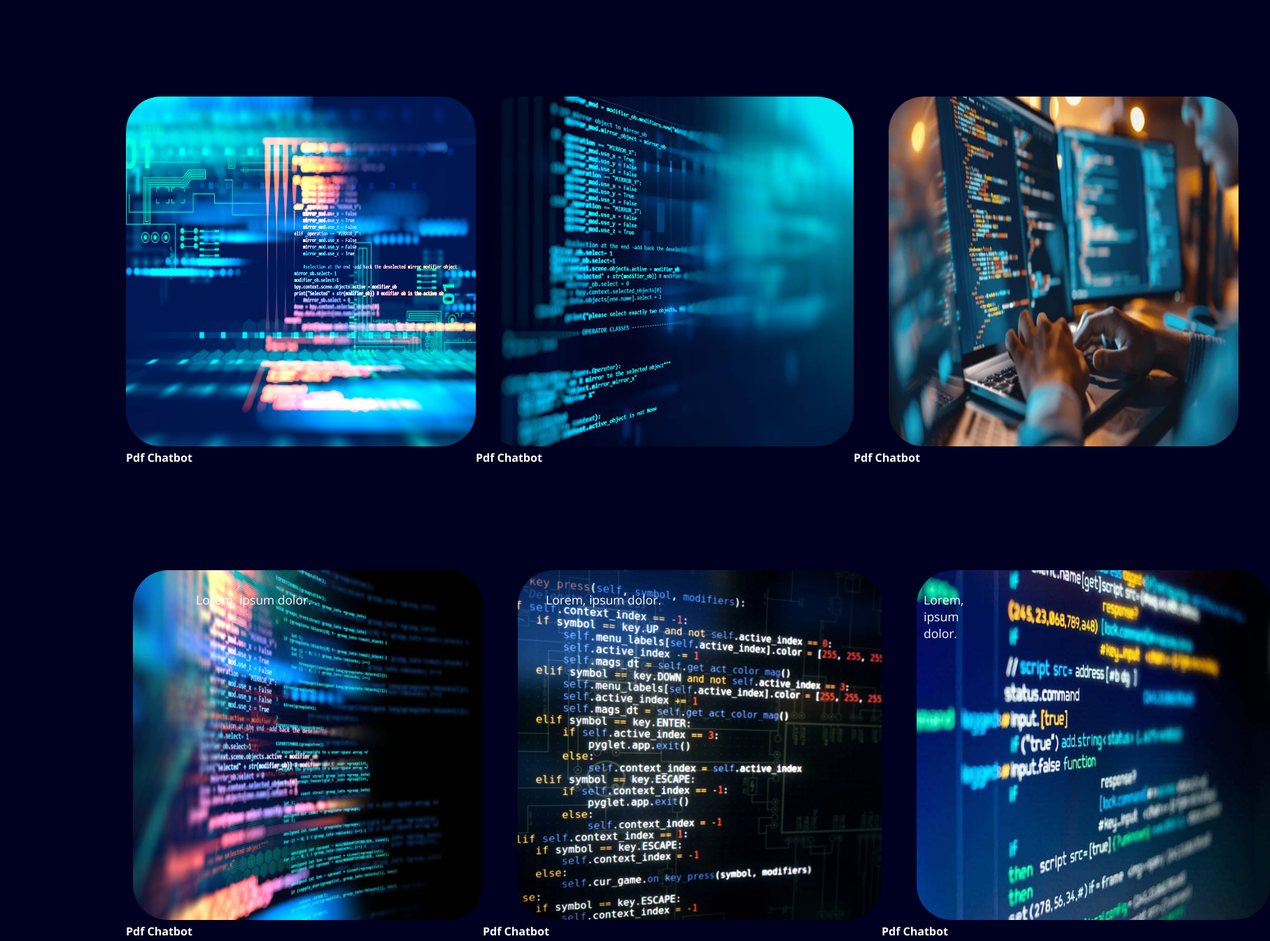
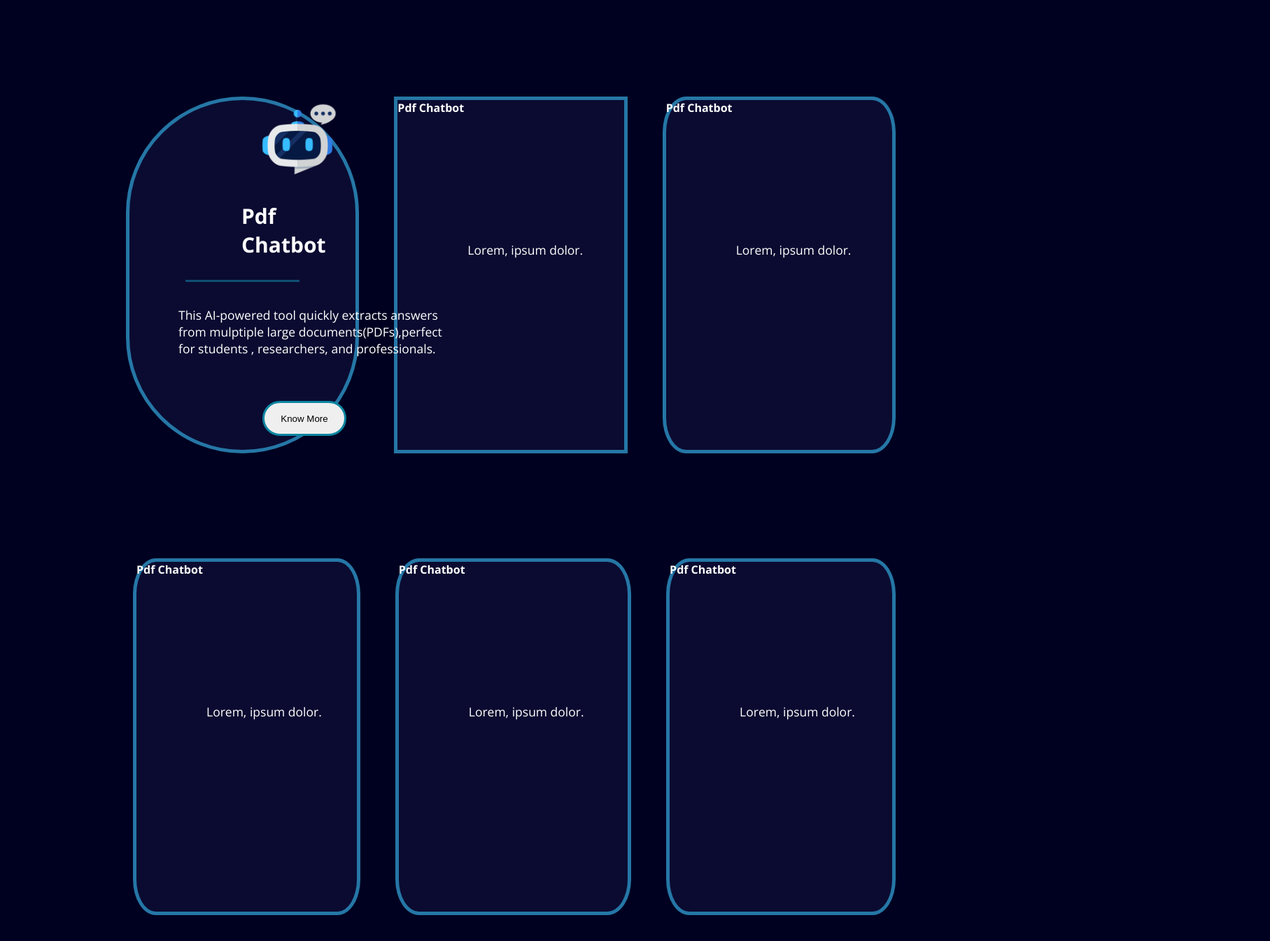
Before and after one commit to Sourishharh/Protfolio, a plain HTML site: page index.html in a window 1280 px wide. Shown: the part 3140-4485 px from the top of the page at 70% size, 1815 px wide, since content can reach past the window. After the commit the page ends 4448 px from the top, so only its background shows below. Drawn offline with nearby package versions, Linux system fonts and the light colour scheme.

Commit message:
all changes

```diff
--- a/index.html
+++ b/index.html
@@ -8,10 +8,13 @@
     <link rel="icon" href="cropped-2.png" type="image/x-icon" />
     <link rel="preconnect" href="https://fonts.googleapis.com">
     <link rel="preconnect" href="https://fonts.gstatic.com" crossorigin>
-    <link href="https://fonts.googleapis.com/css2?family=Inter:ital,opsz,wght@0,14..32,100..900;1,14..32,100..900&family=Open+Sans:ital,wght@0,300..800;1,300..800&display=swap" rel="stylesheet">
-    <link rel="stylesheet"
-    href="https://cdn.jsdelivr.net/npm/boxicons@latest/css/boxicons.min.css">
-    <link rel="stylesheet" href="https://cdnjs.cloudflare.com/ajax/libs/font-awesome/6.7.2/css/all.min.css" integrity="sha512-Evv84Mr4kqVGRNSgIGL/F/aIDqQb7xQ2vcrdIwxfjThSH8CSR7PBEakCr51Ck+w+/U6swU2Im1vVX0SVk9ABhg==" crossorigin="anonymous" referrerpolicy="no-referrer" />
+    <link
+        href="https://fonts.googleapis.com/css2?family=Inter:ital,opsz,wght@0,14..32,100..900;1,14..32,100..900&family=Open+Sans:ital,wght@0,300..800;1,300..800&display=swap"
+        rel="stylesheet">
+    <link rel="stylesheet" href="https://cdn.jsdelivr.net/npm/boxicons@latest/css/boxicons.min.css">
+    <link rel="stylesheet" href="https://cdnjs.cloudflare.com/ajax/libs/font-awesome/6.7.2/css/all.min.css"
+        integrity="sha512-Evv84Mr4kqVGRNSgIGL/F/aIDqQb7xQ2vcrdIwxfjThSH8CSR7PBEakCr51Ck+w+/U6swU2Im1vVX0SVk9ABhg=="
+        crossorigin="anonymous" referrerpolicy="no-referrer" />
     <link rel="stylesheet" href="style.css">
 </head>
 
@@ -82,7 +85,8 @@
             </div>
 
             <div class="buttons">
-                <a href="https://drive.google.com/file/d/1XHOfka5dxO6pHUsz1xAsM6VVPWoN6Imc/view?usp=drive_link" target="_blank">
+                <a href="https://drive.google.com/file/d/1XHOfka5dxO6pHUsz1xAsM6VVPWoN6Imc/view?usp=drive_link"
+                    target="_blank">
 
                     <button onclick="download" class="butt" type="button">
                         Download Resume
@@ -101,10 +105,14 @@
             <span class="img">
                 <img src="mypic.jpg" alt="image">
                 <p>
-                    Hi, I'm am Sourish Harh an Web developer, Data Science & Machine Learning enthusiast from India and a dedicated student <br><br>currently pursuing B.Tech in Computer Science(Data Science).
-                    I thrive on  solving problems and turning ideas into reality, wheather <br><br> it's through  clean code, intuitive designs, or data-driven insights.
-                    My journey in CSE has equipped me with a diverse skill set,<br><br>including [Skills:  JavaScript, Python, Java,  Machine learning, Data Science], and a commitment to continuous learning and growth. <br>
-                    <br>I'm always  excited to take on new challenges and connect with like-minded individuals.
+                    Hi, I'm am Sourish Harh an Web developer, Data Science & Machine Learning enthusiast from India and
+                    a dedicated student <br><br>currently pursuing B.Tech in Computer Science(Data Science).
+                    I thrive on solving problems and turning ideas into reality, wheather <br><br> it's through clean
+                    code, intuitive designs, or data-driven insights.
+                    My journey in CSE has equipped me with a diverse skill set,<br><br>including [Skills: JavaScript,
+                    Python, Java, Machine learning, Data Science], and a commitment to continuous learning and growth.
+                    <br>
+                    <br>I'm always excited to take on new challenges and connect with like-minded individuals.
                 </p>
             </span>
             <a href="https://www.linkedin.com/in/sourish-harh-86298124b/" target="_blank">
@@ -118,20 +126,22 @@
             <span id="tecskill">
                 <h1 style="display: inline-block; position: relative;">
                     Technical Skills
-                    <span style="display: block; width: 100%; height: 4px; background-color: rgb(220, 234, 234); position: absolute; bottom: -5px; left: 0;"></span>
+                    <span
+                        style="display: block; width: 100%; height: 4px; background-color: rgb(220, 234, 234); position: absolute; bottom: -5px; left: 0;"></span>
                 </h1>
             </span>
 
-            <span class="technical-skill"  >
+            <span class="technical-skill">
                 <h1 style="display: inline-block; position: relative;">
                     Professional Skills
-                    <span style="display: block; width: 100%; height: 4px; background-color: rgb(220, 234, 234); position: absolute; bottom: -5px; left: 0;"></span>
+                    <span
+                        style="display: block; width: 100%; height: 4px; background-color: rgb(220, 234, 234); position: absolute; bottom: -5px; left: 0;"></span>
                 </h1>
 
             </span>
 
             <div class="technical-bars">
-                <div class="bar"><i class='bx bxl-html5' style='color:#bf5f24' ></i></i></i>
+                <div class="bar"><i class='bx bxl-html5' style='color:#bf5f24'></i></i></i>
                     <div class="info">
                         <span>HTML</span>
 
@@ -141,7 +151,7 @@
                     </div>
                 </div>
 
-            <div class="bar"><i class='bx bxl-css3' style='color:#0f668c'  ></i></i></i>
+                <div class="bar"><i class='bx bxl-css3' style='color:#0f668c'></i></i></i>
                     <div class="info">
                         <span>CSS</span>
                     </div>
@@ -150,7 +160,7 @@
                     </div>
                 </div>
 
-            <div class="bar"><i class='bx bxl-javascript' style='color:#95c11c' ></i></i>
+                <div class="bar"><i class='bx bxl-javascript' style='color:#95c11c'></i></i>
                     <div class="info">
                         <span>Javascript</span>
                     </div>
@@ -159,7 +169,7 @@
                     </div>
                 </div>
 
-            <div class="bar"><i class='bx bxl-react' style='color:#5cb1d6' ></i></i>
+                <div class="bar"><i class='bx bxl-react' style='color:#5cb1d6'></i></i>
                     <div class="info">
                         <span>React Js</span>
                     </div>
@@ -168,7 +178,7 @@
                     </div>
                 </div>
 
-            <div class="bar"><i class='bx bxl-nodejs' style='color:#108135' ></i></i>
+                <div class="bar"><i class='bx bxl-nodejs' style='color:#108135'></i></i>
                     <div class="info">
                         <span>Node Js</span>
                     </div>
@@ -176,7 +186,7 @@
                         <span></span>
                     </div>
                 </div>
-            <div class="bar"><i class='bx bxl-java' style='color:#f89820' ></i></i>
+                <div class="bar"><i class='bx bxl-java' style='color:#f89820'></i></i>
                     <div class="info">
                         <span>Java</span>
                     </div>
@@ -184,7 +194,7 @@
                         <span></span>
                     </div>
                 </div>
-                    <div class="bar"><i class='bx bxl-python' style='color:#088660' font-size: 20px; ></i></i>
+                <div class="bar"><i class='bx bxl-python' style='color:#088660' font-size: 20px;></i></i>
                     <div class="info">
                         <span>Python</span>
                     </div>
@@ -218,8 +228,8 @@
                 <div class="first">
                     <div class="circle-bar">
                         <svg width="300" height="300" viewBox="0 0 300 300">
-                            <circle class="progress-bar" cx="150" cy="150" r="120" stroke-width="20"/>
-                            <circle class="path1" cx="150" cy="150" r="120" stroke-width="20"/>
+                            <circle class="progress-bar" cx="150" cy="150" r="120" stroke-width="20" />
+                            <circle class="path1" cx="150" cy="150" r="120" stroke-width="20" />
                         </svg>
                         <div class="percentages">90%</div>
                         <div class="text">Creativity</div>
@@ -227,8 +237,8 @@
 
                     <div class="circle-bar">
                         <svg width="300" height="300" viewBox="0 0 300 300">
-                            <circle class="progress-bar" cx="150" cy="150" r="120" stroke-width="20"/>
-                            <circle class="path1" cx="150" cy="150" r="120" stroke-width="20"/>
+                            <circle class="progress-bar" cx="150" cy="150" r="120" stroke-width="20" />
+                            <circle class="path1" cx="150" cy="150" r="120" stroke-width="20" />
                         </svg>
                         <div class="percentages">90%</div>
                         <div class="text">Communication</div>
@@ -238,8 +248,8 @@
                 <div class="second">
                     <div class="circle-bar">
                         <svg width="300" height="300" viewBox="0 0 300 300">
-                            <circle class="progress-bar" cx="150" cy="150" r="120" stroke-width="20"/>
-                            <circle class="path1" cx="150" cy="150" r="120" stroke-width="20"/>
+                            <circle class="progress-bar" cx="150" cy="150" r="120" stroke-width="20" />
+                            <circle class="path1" cx="150" cy="150" r="120" stroke-width="20" />
                         </svg>
                         <div class="percentages">90%</div>
                         <div class="text">Problem Solving</div>
@@ -247,8 +257,8 @@
 
                     <div class="circle-bar">
                         <svg width="300" height="300" viewBox="0 0 300 300">
-                            <circle class="progress-bar" cx="150" cy="150" r="120" stroke-width="20"/>
-                            <circle class="path1" cx="150" cy="150" r="120" stroke-width="20"/>
+                            <circle class="progress-bar" cx="150" cy="150" r="120" stroke-width="20" />
+                            <circle class="path1" cx="150" cy="150" r="120" stroke-width="20" />
                         </svg>
                         <div class="percentages">90%</div>
                         <div class="text">Team Work</div>
@@ -266,22 +276,27 @@
 
             <div class="project-box">
                 <div class="Box-layer1 ">
-               <img src="Project-images\img 1.jpg" alt="">
+                    <i class="fa-light fa-message-bot"></i>
+                    <img src="robot.png" alt="" srcset="">
                     <h4>Pdf Chatbot</h4>
-                    <p>Lorem, ipsum dolor.</p>
-                    <box-icon name='log-in-circle'></box-icon>
+                    <hr>
+                    <p>This AI-powered tool quickly extracts answers <br>from mulptiple large documents(PDFs),perfect
+                        <br>for students , researchers, and professionals.</p>
+
+                    <a href="http://">
+                        <button type="button">Know More</button>
+                    </a>
+
                 </div>
 
 
                 <div class="Box-layer2">
-                    <img src="Project-images\img2.jpg" alt="">
                     <h4>Pdf Chatbot</h4>
                     <p>Lorem, ipsum dolor.</p>
                     <box-icon name='log-in-circle'></box-icon>
                 </div>
 
                 <div class="Box-layer3">
-                    <img src="Project-images\img 3.jpg" alt="">
                     <h4>Pdf Chatbot</h4>
                     <p>Lorem, ipsum dolor.</p>
                     <box-icon name='log-in-circle'></box-icon>
@@ -290,21 +305,18 @@
 
             <div class="project-box2">
                 <div class="Box-layer4">
-                    <img src="Project-images\img 4.jpg" alt="">
                     <h4>Pdf Chatbot</h4>
                     <p>Lorem, ipsum dolor.</p>
                     <box-icon name='log-in-circle'></box-icon>
                 </div>
 
                 <div class="Box-layer5">
-                    <img src="Project-images\img 5.jpg" alt="">
                     <h4>Pdf Chatbot</h4>
                     <p>Lorem, ipsum dolor.</p>
                     <box-icon name='log-in-circle'></box-icon>
                 </div>
 
                 <div class="Box-layer6">
-                    <img src="Project-images\img 6.jpg" alt="">
                     <h4>Pdf Chatbot</h4>
                     <p>Lorem, ipsum dolor.</p>
                     <box-icon name='log-in-circle'></box-icon>
--- a/style.css
+++ b/style.css
@@ -519,11 +519,11 @@ main hr{
 .rm {
     animation: slideIn 0.8s ease-out;
 }
-hr{
+/* hr{
     background-color: white;
     border: 0;
     height: 200px;
-}
+} */
 
 #Skillsh1{
 
@@ -891,51 +891,95 @@ hr{
 }
 
 
-.Box-layer1 img{
-
+.Box-layer1{
     height: 500px;
     width: 500px;
     background: var(--snd-bg-color);
-    border-radius: 10%;
+    border: 5px solid rgb(37, 119, 166);
+    background-color:rgb(11, 11, 49);
+    border-radius: 500px;
 }
 
+.Box-layer1 img{
 
-.Box-layer2 img{
-
-    height: 500px;
-    width: 530px;
-    margin-left: 10px;
-    border-radius: 10%;
+    height: 120px;
+    width: 120px;
+    margin-left: 180px ;
 }
 
-.Box-layer3 img{
+.Box-layer1 h4{
+    margin-top: 20px;
+    margin-left: 160px;
+    font-size: 30px;
+}
+
+.Box-layer1 hr{
+    height: 3px;
+    margin-top: 30px;
+    background-color: rgb(15, 78, 115);
+}
+
+.Box-layer1 p{
+
+    margin-left: 70px;
+    margin-top: -5px;
+}
+
+.Box-layer1 button{
+
+    margin-top: 130px;
+    margin-left: 190px;
+    height: 50px;
+    width: 120px;
+    border: 3px solid #0c86a1;
+    border-radius: 50px;
+}
+.Box-layer2{
 
     height: 500px;
     width: 500px;
     margin-left: 50px;
+    border: 5px solid rgb(37, 119, 166);
+    background-color:rgb(11, 11, 49);
+    /* border-radius: 500px;  */
+}
+
+.Box-layer3{
+
+    height: 500px;
+    width: 500px;
+    margin-left: 50px;
+    border: 5px solid rgb(37, 119, 166);
+    background-color:rgb(11, 11, 49);
     border-radius: 10%;
 }
 
-.Box-layer4 img{
+.Box-layer4{
 
     height: 500px;
     width: 500px;
     margin-left: 10px;
+    border: 5px solid rgb(37, 119, 166);
+    background-color:rgb(11, 11, 49);
     border-radius: 10%;
 }
 
-.Box-layer5 img{
+.Box-layer5{
 
     height: 500px;
     width: 520px;
     margin-left:50px;
+    border: 5px solid rgb(37, 119, 166);
+    background-color:rgb(11, 11, 49);
     border-radius: 10%;
 }
 
-.Box-layer6 img{
+.Box-layer6{
 
     height: 500px;
     width: 505px;
     margin-left: 50px;
+    border: 5px solid rgb(37, 119, 166);
+    background-color:rgb(11, 11, 49);
     border-radius: 10%;
 }
```
Also changed, not shown: Project-images/img 1.jpg (deleted), Project-images/img 3.jpg (deleted), Project-images/img 4.jpg (deleted), Project-images/img 5.jpg (deleted), Project-images/img 6.jpg (deleted), Project-images/img2.jpg (deleted), robot.png (added). Lines whose indentation alone changed are shown as unchanged.
